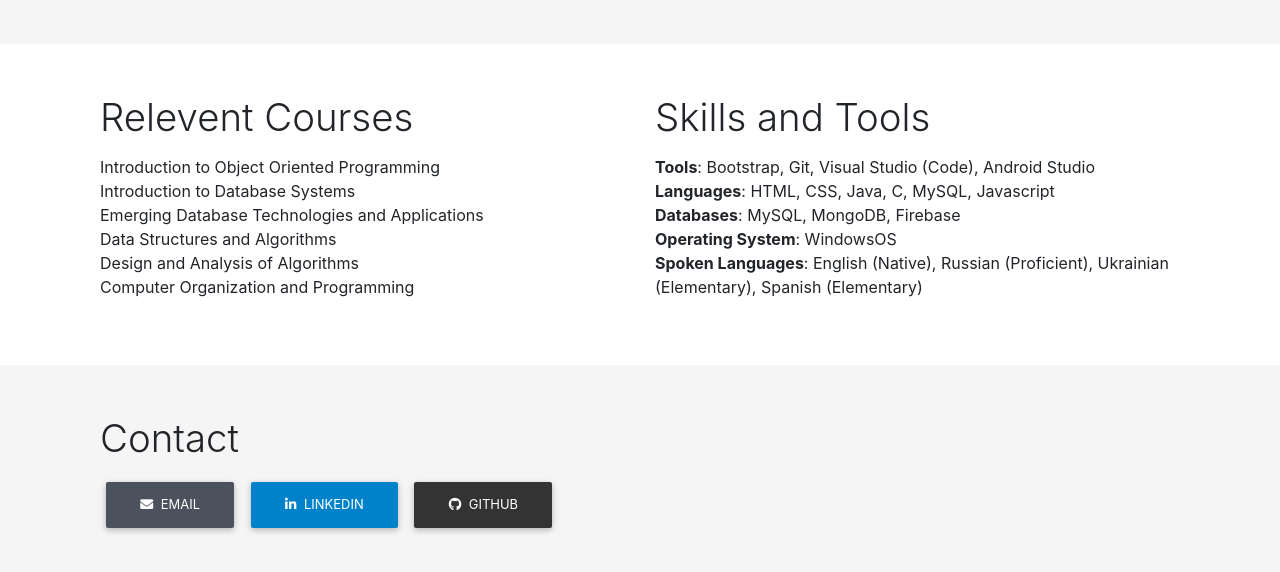
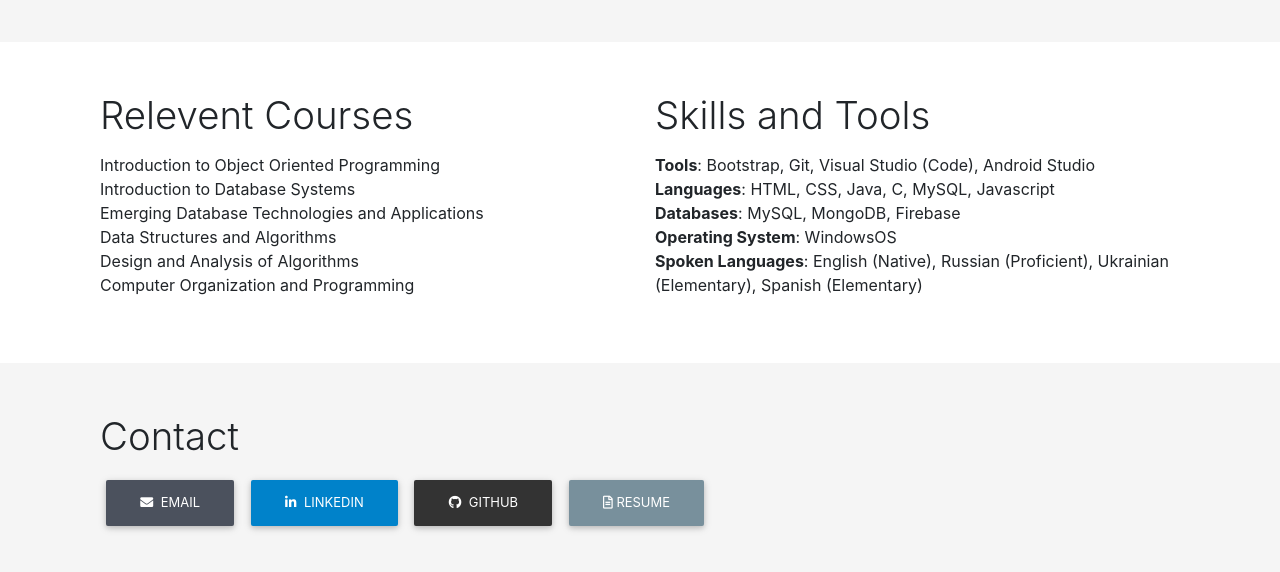
Before and after one commit to Kotishka/portfolio, a plain HTML site: page index.html in a window 1280 px wide. Shown: the part 1819-2391 px from the top of the page. Drawn offline with nearby package versions, Linux system fonts and the light colour scheme.

Commit message:
Small Adjustments

```diff
--- a/css/styles.css
+++ b/css/styles.css
@@ -91,6 +91,11 @@ strong {
     background-color: #4b515d !important;
 }
 
+.btn-blue-grey {
+    color: #fff !important;
+    background-color: #78909c !important;
+}
+
 nav {
   position: sticky;
 }
--- a/index.html
+++ b/index.html
@@ -164,6 +164,7 @@
           rel="noopener norefferer"><button type="button" class="btn btn-email"><i class="fas fa-envelope pr-1"></i> Email</button></a>
           <a href="https://www.linkedin.com/in/yaroslavaboyko/" target="_blank" rel="noopener norefferer"><button type="button" class="btn btn-li"><i class="fab fa-linkedin-in pr-1"></i> Linkedin</button></a>
         <a href="https://github.com/Kotishka" target="_blank" rel="noopener norefferer"></a><button type="button" class="btn btn-git"><i class="fab fa-github pr-1"></i> Github</button></a>
+        <button class="btn btn-blue-grey" type="button"><i class="far fa-file-alt"></i>  Resume</button>
       </p>
 
       </div>
```
Also changed, not shown: img/Query_Parser.PNG.
